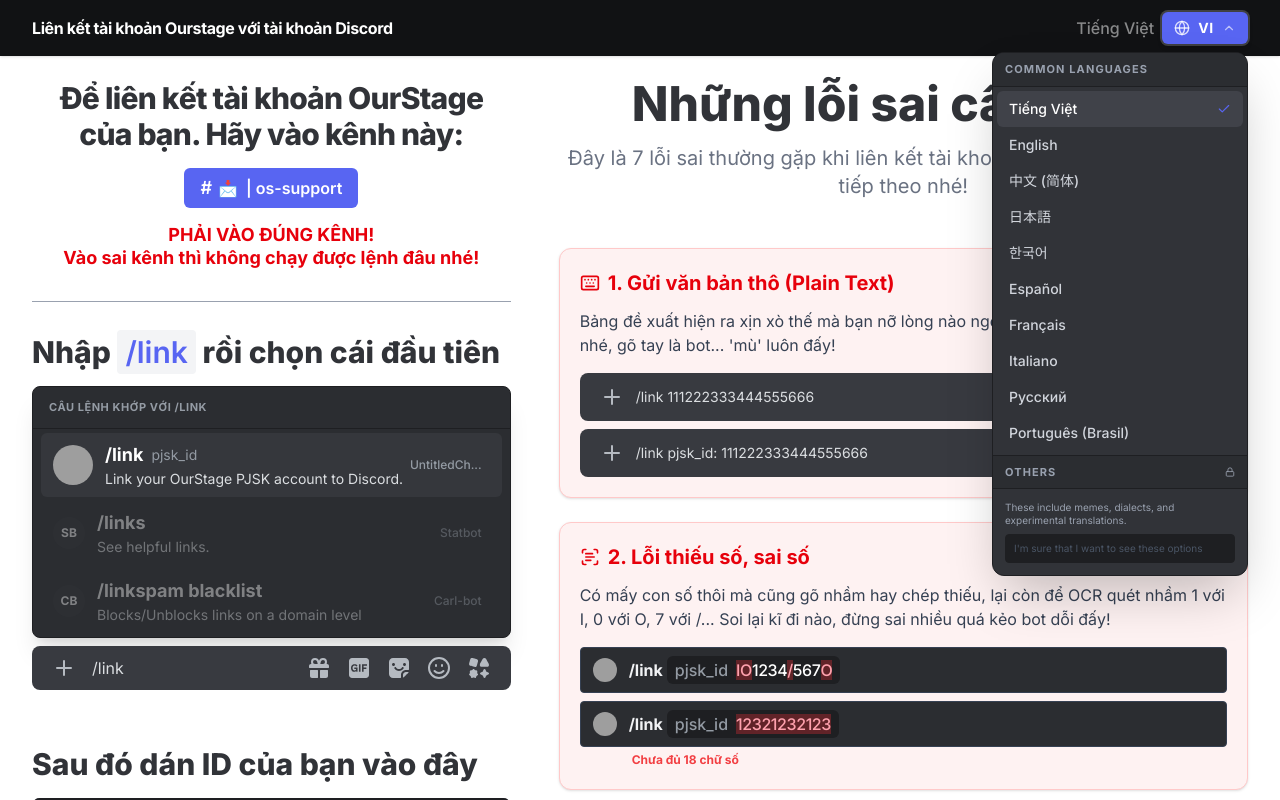
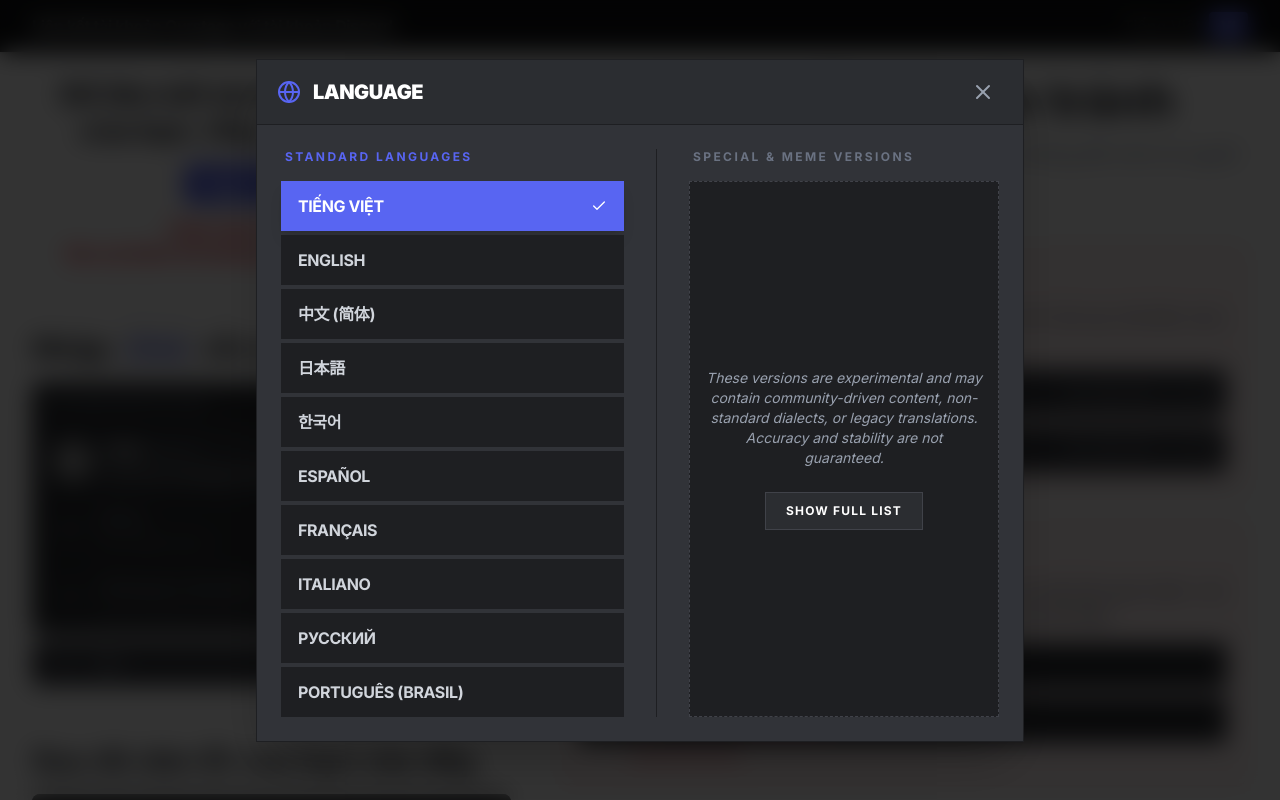
Before and after one commit to SweetSea-ButImNotSweet/OurstageDiscordHelp, a React (Vite) app: page / in a window 1280 px wide. Both pictures are taken after a click on the button "VI". Shown: the top 800 px of the page. Built offline with nearby package versions, Linux system fonts and the light colour scheme; grey boxes are pictures that could not be loaded.

Commit message:
46 [Release] Ready to publish to web (or maybe)

```diff
--- a/src/components/LanguageSelector.jsx
+++ b/src/components/LanguageSelector.jsx
@@ -1,6 +1,6 @@
-import React, { useState, useEffect } from 'react';
+import React, { useState } from 'react';
 import { useTranslation } from 'react-i18next';
-import { Globe, Lock, Unlock, ChevronDown, Check } from 'lucide-react';
+import { Globe, Check, X, Loader } from 'lucide-react';
 
 const LANGUAGES = [
     { code: 'vi', label: 'Tiếng Việt', category: 'common' },
@@ -12,125 +12,144 @@
     { code: 'fr', label: 'Français', category: 'common' },
     { code: 'it', label: 'Italiano', category: 'common' },
     { code: 'ru', label: 'Русский', category: 'common' },
-    { code: 'pt-BR', label: 'Português (Brasil)', category: 'common' },
+    { code: 'pt-br', label: 'Português (Brasil)', category: 'common' },
     { code: 'en-tiktok', label: 'English (TikTok)', category: 'others' },
     { code: 'en-miku', label: 'English (Miku)', category: 'others' },
     { code: 'ja-miku', label: '日本語 (MIKU)', category: 'others' },
     { code: 'ko-miku', label: '한국어 (Miku)', category: 'others' },
     { code: 'vi-miku', label: 'Tiếng Việt (Miku)', category: 'others' },
-    { code: 'vi-NamBo', label: 'Tiếng Việt (Nam Bộ)', category: 'others' },
-    { code: 'vi-NgheAn', label: 'Tiếng Việt (Nghệ An)', category: 'others' },
-    { code: 'vi-BinhDuong', label: 'Tiếng Việt (Bình Dương)', category: 'others' },
+    { code: 'vi-nambo', label: 'Tiếng Việt (Nam Bộ)', category: 'others' },
+    { code: 'vi-nghean', label: 'Tiếng Việt (Nghệ An)', category: 'others' },
+    { code: 'vi-binhduong', label: 'Tiếng Việt (Bình Dương)', category: 'others' },
 ];
 
-const UNLOCK_PHRASE = "I'm sure that I want to see these options";
+const COMMON_LANGS = LANGUAGES.filter(l => l.category === 'common');
+const OTHER_LANGS = LANGUAGES.filter(l => l.category === 'others');
+
+
 
 export default function LanguageSelector() {
     const { i18n } = useTranslation();
     const [isOpen, setIsOpen] = useState(false);
-    const [unlockInput, setUnlockInput] = useState('');
     const [isUnlocked, setIsUnlocked] = useState(false);
+    const [loading, setLoading] = useState(null);
 
-    useEffect(() => {
-        if (unlockInput === UNLOCK_PHRASE) {
-            setIsUnlocked(true);
-        }
-    }, [unlockInput]);
-
-    const changeLanguage = (code) => {
-        i18n.changeLanguage(code);
+    const changeLanguage = async (code) => {
+        setLoading(code);
+        try {
+            await i18n.changeLanguage(code);
             document.documentElement.lang = code;
-        setIsOpen(false);
-
-        // Update URL without reload
             const url = new URL(window.location);
             url.searchParams.set('lang', code);
             window.history.pushState({}, '', url);
+            setIsOpen(false);
+        } catch (err) {
+            console.error('Language switch failed:', err);
+        } finally {
+            setLoading(null);
+        }
     };
 
-    const currentLang = LANGUAGES.find(l => l.code === i18n.language) || LANGUAGES[0];
-
-    const commonLangs = LANGUAGES.filter(l => l.category === 'common');
-    const otherLangs = LANGUAGES.filter(l => l.category === 'others');
-
+    const renderLanguageButton = (lang, isSpecial = false) => {
+        const isActive = i18n.language && i18n.language.toLowerCase() === lang.code.toLowerCase();
         return (
-        <div className="relative inline-block text-left">
-            <button
-                onClick={() => setIsOpen(!isOpen)}
-                className="flex items-center space-x-2 bg-[#5865f2] hover:bg-[#4752c4] transition-colors px-3 py-1.5 rounded-md shadow-md focus:outline-none ring-2 ring-white/20"
-            >
-                <Globe size={16} className="text-white/80" />
-                <span className="text-white font-bold text-xs md:text-sm uppercase tracking-wider">
-                    {currentLang.code.split('-')[0]}
-                </span>
-                <ChevronDown size={14} className={`text-white/60 transition-transform ${isOpen ? 'rotate-180' : ''}`} />
-            </button>
-
-            {isOpen && (
-                <>
-                    <div
-                        className="fixed inset-0 z-40"
-                        onClick={() => setIsOpen(false)}
-                    />
-                    <div className="absolute right-0 mt-2 w-64 bg-[#313338] border border-[#1e1f22] rounded-xl shadow-2xl z-50 overflow-hidden transform origin-top-right transition-all duration-200">
-                        <div className="max-h-[70vh] overflow-y-auto custom-scrollbar">
-                            {/* Common Section */}
-                            <div className="px-3 py-2 text-[11px] font-bold text-gray-400 uppercase tracking-widest border-b border-[#1e1f22] bg-[#2b2d31]">
-                                Common Languages
-                            </div>
-                            <div className="p-1">
-                                {commonLangs.map((lang) => (
             <button
                 key={lang.code}
                 onClick={() => changeLanguage(lang.code)}
-                                        className={`w-full text-left px-3 py-2 rounded-md flex items-center justify-between transition-colors group ${
-                                            i18n.language === lang.code ? 'bg-[#404249] text-white' : 'text-gray-300 hover:bg-[#35373c] hover:text-white'
-                                        }`}
+                disabled={loading !== null}
+                className={`text-left px-4 py-3 flex items-center justify-between transition-all group border disabled:opacity-60 ${isActive
+                    ? 'bg-[#5865f2] border-[#5865f2] text-white shadow-lg'
+                    : 'bg-[#1e1f22] border-[#1e1f22] text-gray-300 hover:bg-[#35373c] hover:border-[#404249] hover:text-white'
+                    } rounded-none`}
             >
-                                        <span className="text-sm font-medium">{lang.label}</span>
-                                        {i18n.language === lang.code && <Check size={14} className="text-[#5865f2]" />}
+                <span className={`font-bold text-base uppercase tracking-tight`}>
+                    {lang.label}
+                </span>
+                {loading === lang.code ? (
+                    <Loader size={16} className="animate-spin" />
+                ) : (
+                    isActive && <Check size={16} />
+                )}
             </button>
-                                ))}
+        );
+    };
+
+    return (
+        <div className="inline-block">
+            {/* Plain Trigger Button */}
+            <button
+                onClick={() => setIsOpen(true)}
+                className="bg-[#5865f2] px-3 py-1 rounded font-black text-sm uppercase text-white hover:bg-[#4752c4] transition-colors shadow-sm focus:outline-none"
+            >
+                {i18n.language.split('-')[0]}
+            </button>
+
+            {/* Full Screen Overlay */}
+            {isOpen && (
+                <div className="fixed inset-0 z-100 flex items-center justify-center bg-[#000000cc] backdrop-blur-md animate-in fade-in duration-300">
+                    <div
+                        className="absolute inset-0 z-0"
+                        onClick={() => setIsOpen(false)}
+                    />
+
+                    <div className="relative z-10 w-full max-w-3xl mx-4 bg-[#313338] border border-[#1e1f22] rounded-none shadow-2xl overflow-hidden flex flex-col max-h-[90vh]">
+                        {/* Header */}
+                        <div className="px-5 py-3 bg-[#2b2d31] border-b border-[#1e1f22] flex items-center justify-between">
+                            <h2 className="text-white font-black text-xl flex items-center space-x-3">
+                                <Globe size={24} className="text-[#5865f2]" />
+                                <span className="tracking-tight">LANGUAGE</span>
+                            </h2>
+                            <button
+                                onClick={() => setIsOpen(false)}
+                                className="text-gray-400 hover:text-white transition-colors p-2 hover:bg-white/5"
+                            >
+                                <X size={24} />
+                            </button>
                         </div>
 
-                            {/* Others Section */}
-                            <div className="px-3 py-2 text-[11px] font-bold text-gray-400 uppercase tracking-widest border-y border-[#1e1f22] bg-[#2b2d31] flex items-center justify-between">
-                                <span>Others</span>
-                                {isUnlocked ? <Unlock size={10} className="text-green-500" /> : <Lock size={10} />}
+                        {/* Content */}
+                        <div className="flex-1 overflow-y-auto p-6 custom-scrollbar">
+                            <div className="grid grid-cols-1 md:grid-cols-2 gap-8 h-full">
+                                {/* Left Column: Standard Languages */}
+                                <div className="flex flex-col">
+                                    <div className="text-xs font-bold text-[#5865f2] uppercase tracking-[0.2em] mb-4 px-1">
+                                        Standard Languages
+                                    </div>
+                                    <div className="grid grid-cols-1 gap-1">
+                                        {COMMON_LANGS.map((lang) => renderLanguageButton(lang))}
+                                    </div>
+                                </div>
+
+                                {/* Right Column: Special Versions */}
+                                <div className="flex flex-col border-t md:border-t-0 md:border-l border-[#1e1f22] pt-8 md:pt-0 md:pl-8">
+                                    <div className="flex items-center justify-between mb-4 px-1">
+                                        <div className="text-xs font-bold text-gray-500 uppercase tracking-[0.2em]">
+                                            Special & Meme Versions
+                                        </div>
                                     </div>
 
                                     {!isUnlocked ? (
-                                <div className="p-3">
-                                    <p className="text-[10px] text-gray-400 mb-2 leading-tight">
-                                        These include memes, dialects, and experimental translations.
+                                        <div className="flex-1 flex flex-col items-center justify-center bg-[#1e1f22] border border-dashed border-[#404249] text-center min-h-50 rounded-none">
+                                            <p className="text-sm text-gray-400 mb-6 italic px-4">
+                                                These versions are experimental and may contain community-driven content, non-standard dialects, or legacy translations. Accuracy and stability are not guaranteed.
                                             </p>
-                                    <input
-                                        type="text"
-                                        placeholder="I'm sure that I want to see these options"
-                                        value={unlockInput}
-                                        onChange={(e) => setUnlockInput(e.target.value)}
-                                        className="w-full bg-[#1e1f22] border border-[#1e1f22] rounded px-2 py-1.5 text-[10px] text-white placeholder:text-gray-600 focus:outline-none focus:border-[#5865f2] transition-colors"
-                                    />
+                                            <button
+                                                onClick={() => setIsUnlocked(true)}
+                                                className="bg-[#2b2d31] hover:bg-[#35373c] text-white px-5 py-2.5 border border-[#404249] font-bold text-xs transition-all rounded-none uppercase tracking-widest"
+                                            >
+                                                Show Full List
+                                            </button>
                                         </div>
                                     ) : (
-                                <div className="p-1">
-                                    {otherLangs.map((lang) => (
-                                        <button
-                                            key={lang.code}
-                                            onClick={() => changeLanguage(lang.code)}
-                                            className={`w-full text-left px-3 py-2 rounded-md flex items-center justify-between transition-colors group ${
-                                                i18n.language === lang.code ? 'bg-[#404249] text-white' : 'text-gray-300 hover:bg-[#35373c] hover:text-white'
-                                            }`}
-                                        >
-                                            <span className="text-sm font-medium italic">{lang.label}</span>
-                                            {i18n.language === lang.code && <Check size={14} className="text-[#5865f2]" />}
-                                        </button>
-                                    ))}
+                                        <div className="grid grid-cols-1 gap-1">
+                                            {OTHER_LANGS.map((lang) => renderLanguageButton(lang, true))}
                                         </div>
                                     )}
                                 </div>
                             </div>
-                </>
+                        </div>
+                    </div>
+                </div>
             )}
         </div>
     );
```
Also changed, not shown: src/main.jsx (+8 -1 lines). Lines whose indentation alone changed are shown as unchanged.
